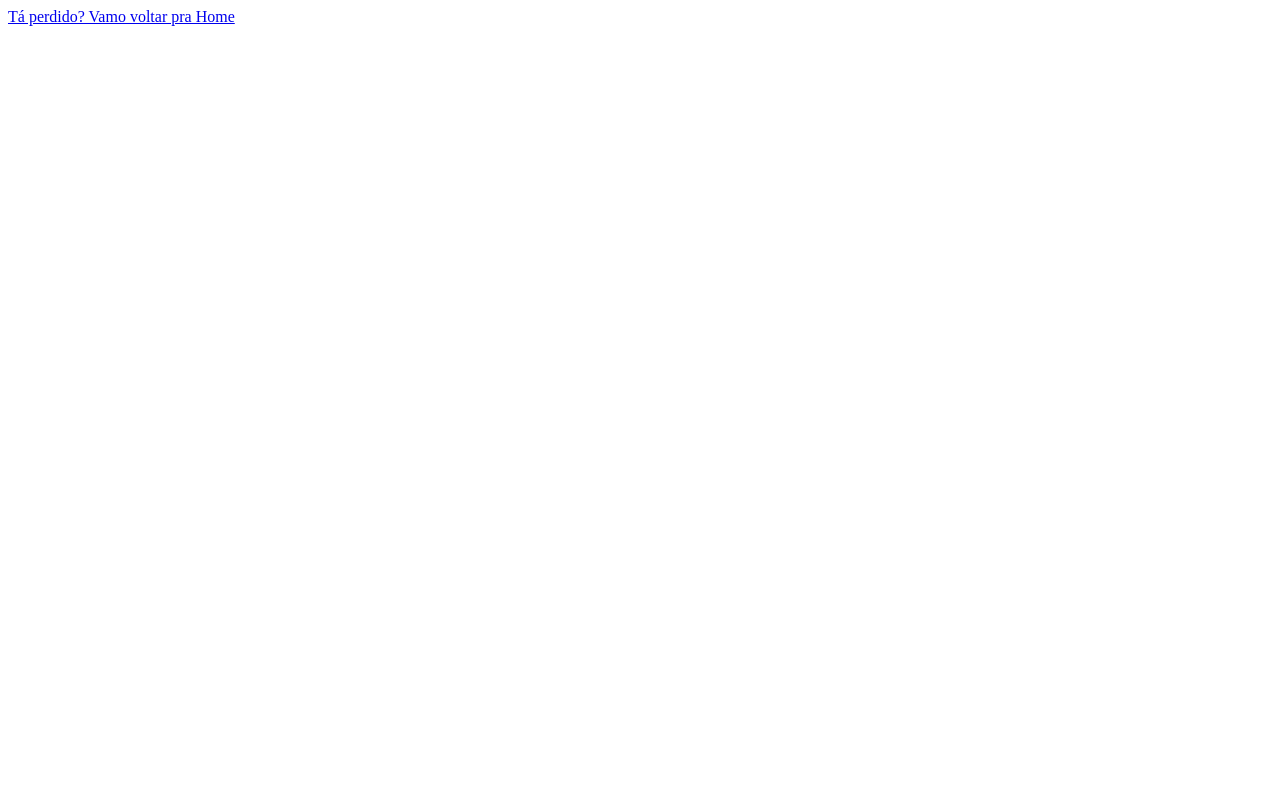
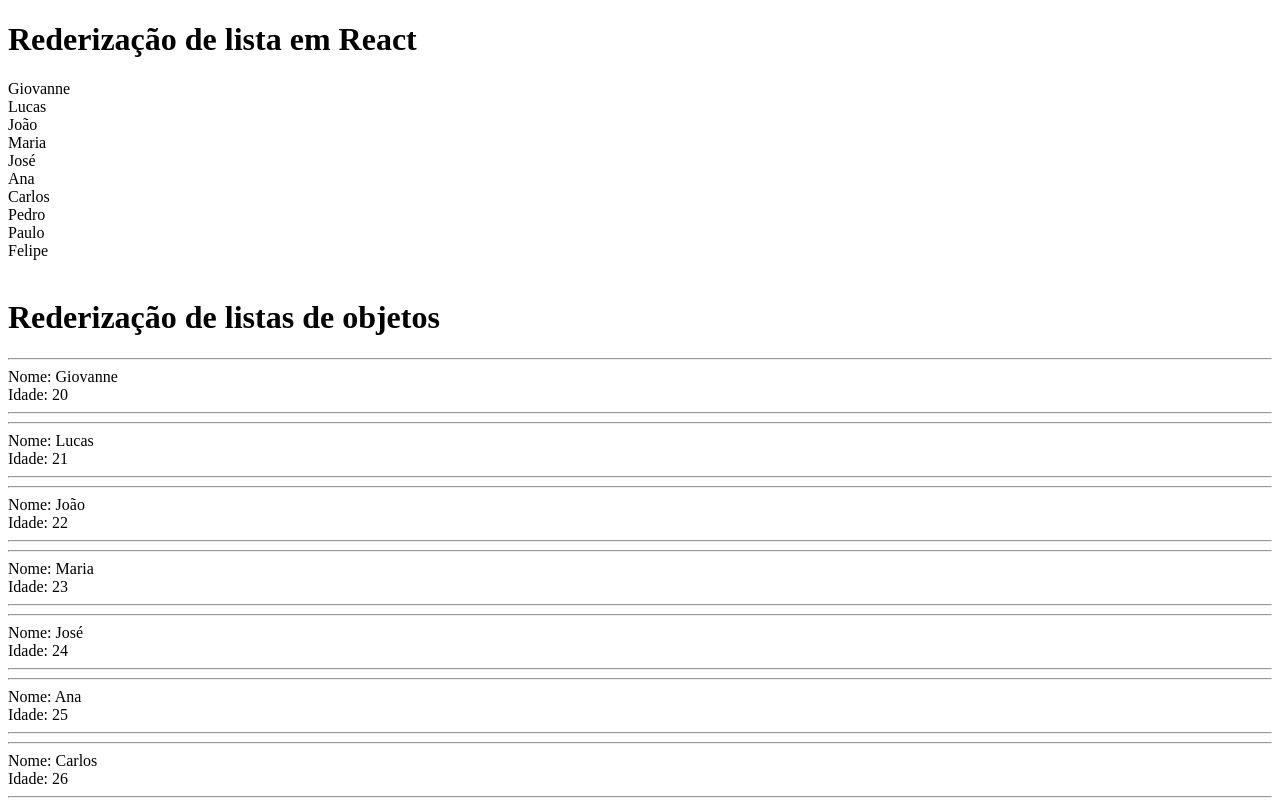
Before and after one commit to GiovannePrado/AulaFront, a React (Vite) app in the folder aula-vite/: page /Listas in a window 1280 px wide. Shown: the top 800 px of the page. Built offline with nearby package versions, Linux system fonts and the light colour scheme.

Commit message:
aula 28/02/25

```diff
--- a/aula-vite/src/App.tsx
+++ b/aula-vite/src/App.tsx
@@ -6,6 +6,7 @@ import Giovanne from './pages/Giovanne'
 import PaginaAleatoria from './pages/PaginaAleatoria'
 import NotFound from './pages/NotFound';
 import Cadastro from './pages/Cadastro';
+import Listas from './pages/Listas';
 
 
 function App() {
@@ -17,6 +18,7 @@ function App() {
       <Route path='/Giovanne' element={<Giovanne/>} />
       <Route path='PaginaAleatoria' element={<PaginaAleatoria/>} />
       <Route path='/Cadastro' element={<Cadastro/>} />
+      <Route path='/Listas' element={<Listas/>} />
     </Routes>
    )
  }
--- /dev/null
+++ b/aula-vite/src/pages/Listas.tsx
@@ -0,0 +1,54 @@
+function Listas() {
+
+    let ListaNomes = ['Giovanne', 'Lucas', 'João', 'Maria', 'José', 'Ana', 'Carlos', 'Pedro', 'Paulo', 'Felipe']
+
+    let ListaObj = [
+        {nome: 'Giovanne', idade: 20},
+        {nome: 'Lucas', idade: 21},
+        {nome: 'João', idade: 22},
+        {nome: 'Maria', idade: 23},
+        {nome: 'José', idade: 24},
+        {nome: 'Ana', idade: 25},
+        {nome: 'Carlos', idade: 26},
+        {nome: 'Pedro', idade: 27},
+        {nome: 'Paulo', idade: 28},
+        {nome: 'Felipe', idade: 29}
+    ]
+
+    return (
+        <div>
+            <h1>Rederização de lista em React</h1>
+                {ListaNomes.map(
+                    (PosicaoAtual, indexAtual) => (
+                    <div key={indexAtual}> {PosicaoAtual} </div>
+                )
+        )}
+
+            <br></br>
+                <h1>Rederização de listas de objetos</h1>
+                    {ListaObj.map(
+                        (ObjAtual, indexObj) => (
+                        <div key={indexObj}>
+                            <hr />
+                            Nome: {ObjAtual.nome} <br />
+                            Idade: {ObjAtual.idade} <br />
+                            <hr />
+                        </div>
+                    )
+            )}
+
+            <br></br>
+                <h1>Rederização de Componente</h1>
+                    {ListaObj.map(
+                        (ObjAtual, indexObj) => (
+                            <div key={indexObj}>
+                                <itemLista />
+                        </div>
+                )
+            )}
+
+        </div>
+    )
+}
+
+export default Listas
--- a/aula-vite/src/pages/PaginaAleatoria.tsx
+++ b/aula-vite/src/pages/PaginaAleatoria.tsx
@@ -2,7 +2,7 @@ import { useState } from "react";
 
 function PaginaAleatoria(){
 
-    // const [numero, setnumero] = useState(0);
+
 
     const [numeroUm, setnumeroUm] = useState (0)
     function ChangeNumeroUm(Event : React.ChangeEvent<HTMLInputElement>) {
@@ -34,7 +34,7 @@ function PaginaAleatoria(){
     }
 
     return(
-        <div>
+        <div className='calculadora'>
             <h1>Calculadora</h1>
             <br />
             <input type="Numero" onChange={ChangeNumeroUm} />
--- a/aula-vite/src/style/Style.css
+++ b/aula-vite/src/style/Style.css
@@ -203,3 +203,16 @@
     color: white;
     text-align: center;
 }
+
+/* Calculadora */
+
+.calculadora{
+    height: 250px;
+    width: 500px;
+    font-size: 25px;
+    color: rgb(121, 34, 34);
+    text-align: center;
+    background-color: skyblue;
+    border: solid black 5px;
+
+}
```
Also changed, not shown: aula-vite/src/componentes/itemLista/itemLista.tsx (added, +11 -0 lines).
